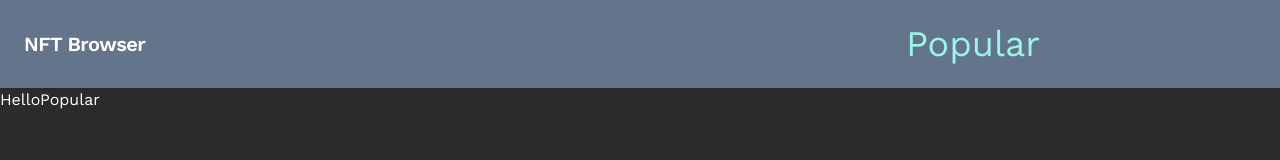
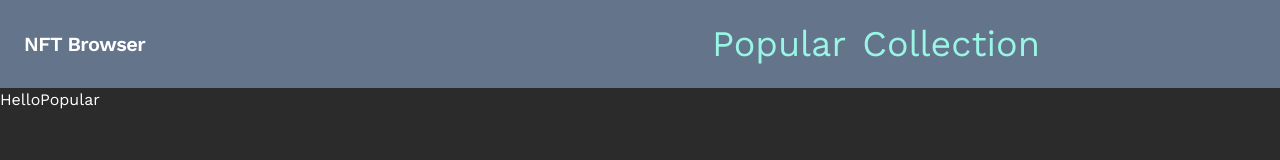
Before and after one commit to kingkwongsta/nft-marketplace, a Next.js app: page / in a window 1280 px wide. Shown: the top 160 px of the page. Built offline with nearby package versions, Linux system fonts and the light colour scheme.

Commit message:
added collection to menu bar

```diff
--- a/components/navigation.jsx
+++ b/components/navigation.jsx
@@ -37,6 +37,12 @@ export default function Navigation() {
           >
             Popular
           </Link>
+          <Link
+            href="/collection/"
+            class="block mt-4 lg:inline-block lg:mt-0 text-teal-200 hover:text-white mr-4"
+          >
+            Collection
+          </Link>
         </div>
         {/* <div>
           <a
```
